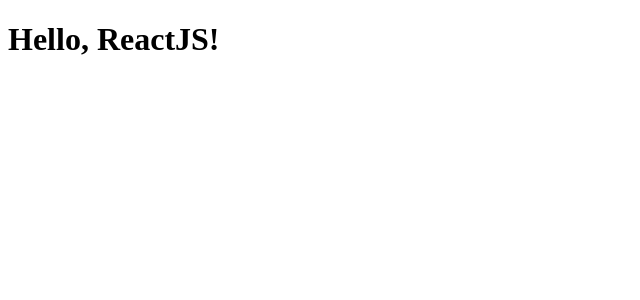
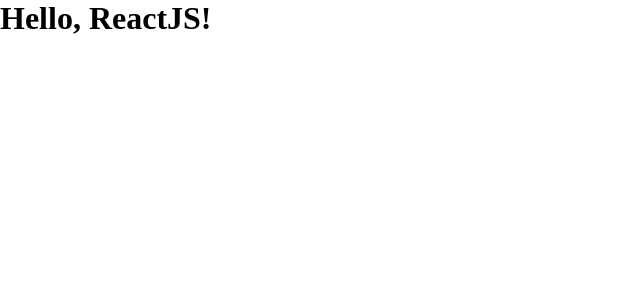
Before and after one commit to pahique/ignite, a React app in the folder 01-github-explorer/: page / in a window 1280 px wide. Shown: the top 300 px of the page, without its empty margins (0-640 px from the left). Built offline with nearby package versions, Linux system fonts and the light colour scheme.

Commit message:
Added css

```diff
--- a/01-github-explorer/package.json
+++ b/01-github-explorer/package.json
@@ -18,7 +18,9 @@
     "@babel/preset-react": "^7.14.5",
     "babel-loader": "^8.2.2",
     "cross-env": "^7.0.3",
+    "css-loader": "^6.2.0",
     "html-webpack-plugin": "^5.3.2",
+    "style-loader": "^3.2.1",
     "webpack": "^5.46.0",
     "webpack-cli": "^4.7.2",
     "webpack-dev-server": "^3.11.2"
--- a/01-github-explorer/src/index.jsx
+++ b/01-github-explorer/src/index.jsx
@@ -1,5 +1,6 @@
 import { render } from 'react-dom';
 import { App } from './App';
+import './styles/global.css';
 
 render(
     <App/>,
--- /dev/null
+++ b/01-github-explorer/src/styles/global.css
@@ -0,0 +1,9 @@
+* {
+    margin: 0;
+    padding: 0;
+    box-sizing: border-box;
+}
+
+body {
+    font: Arial, Helvetica, sans-serif;
+}
--- a/01-github-explorer/webpack.config.js
+++ b/01-github-explorer/webpack.config.js
@@ -28,6 +28,11 @@
                 test: /\.jsx$/,
                 exclude: /node_modules/,
                 use: 'babel-loader',
+            },
+            {
+                test: /\.css$/,
+                exclude: /node_modules/,
+                use: ['style-loader','css-loader'],
             }
         ]
     },
```
Also changed, not shown: 1 other file (tests, documents, lock files or other folders).
